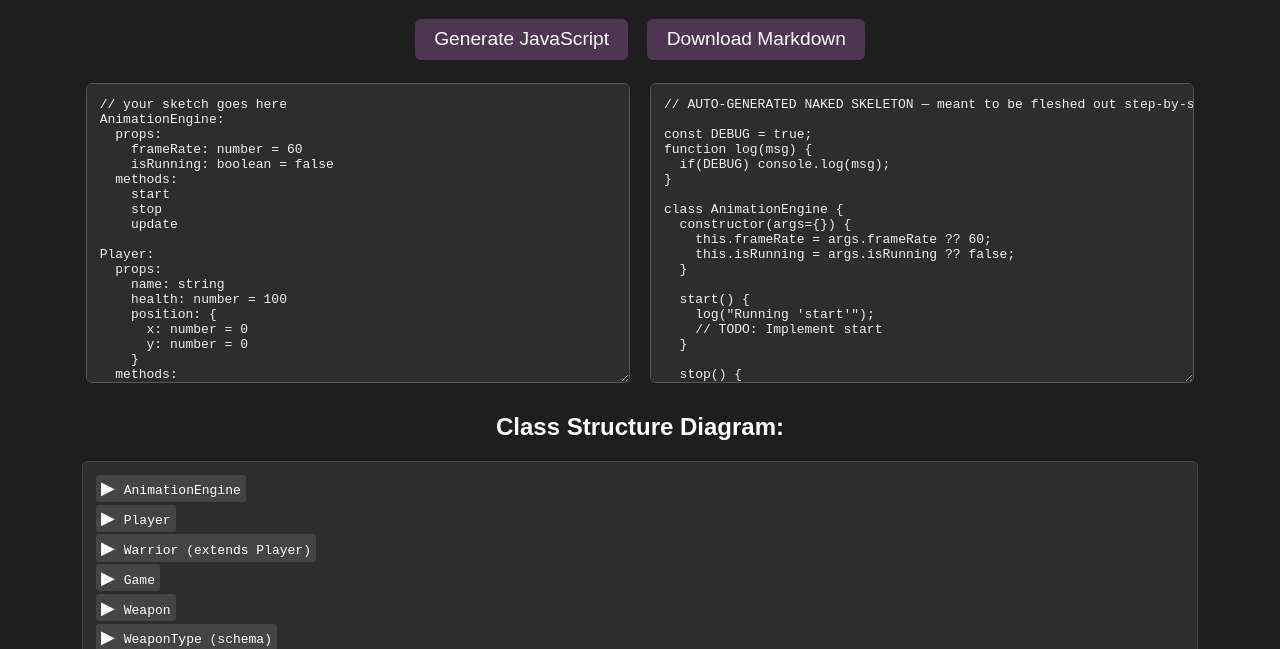
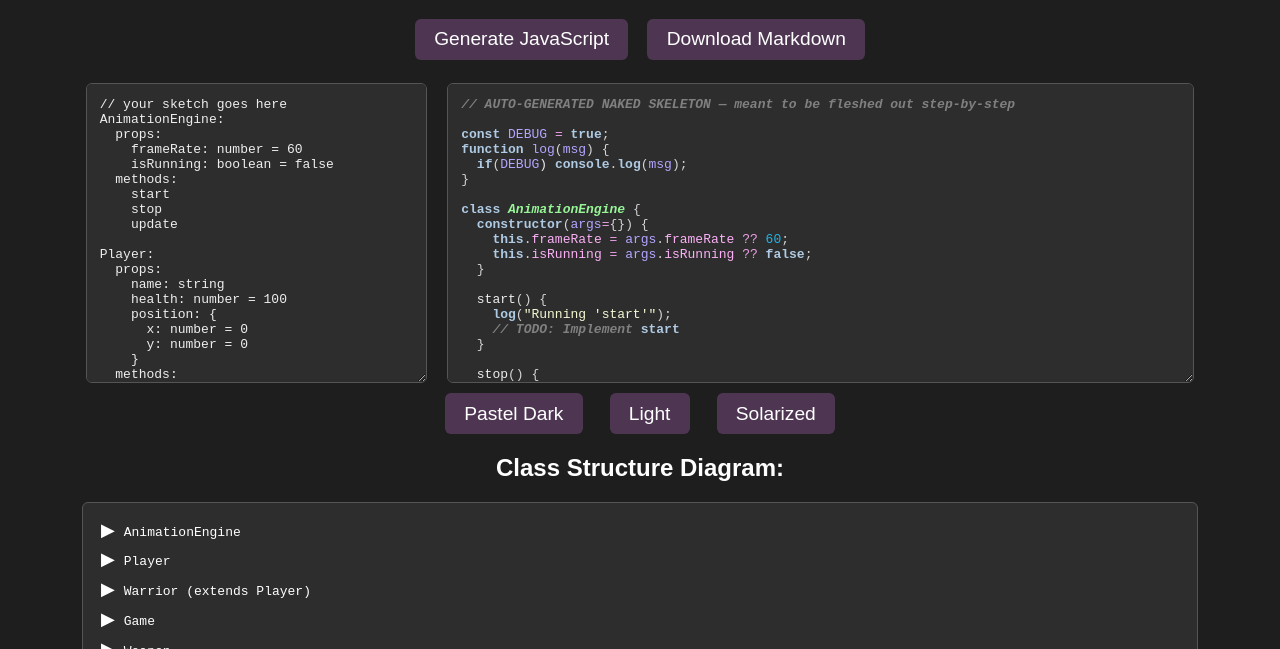
Before and after one commit to BarbWire-1/SketchJS, a plain HTML site: page index.html in a window 1280 px wide. Both pictures are taken after a click on the button "Generate JavaScript". Shown: the part 100-749 px from the top of the page. Drawn offline with Linux system fonts and the light colour scheme.

Commit message:
playing with themes and highlighting

```diff
--- a/index.html
+++ b/index.html
@@ -26,12 +26,14 @@
 	</script>
 </head>
 
-<body>
+<body class="theme-pastel-dark">
 	<h1>SketchJS</h1>
 
 	<div class="button-group">
 		<button onclick="generateJS()">Generate JavaScript</button>
 		<button onclick="downloadMarkdown()">Download Markdown</button>
+
+
 	</div>
 
 	<section id="codeWrapper">
@@ -96,8 +98,17 @@ Weapon:
 	</textarea>
 
 		<!-- Use <pre><code> for Prism -->
-		<pre id="output">// JavaScript output will appear here</pre>
+		<pre  id="output">// JavaScript output will appear here</pre>
 	</section>
+<div class="button-group-2">
+	<button data-theme="theme-pastel-dark">Pastel Dark</button>
+	<button data-theme="theme-light">Light</button>
+	<button data-theme="theme-solarized">Solarized</button>
+</div>
+
+
+
+
 
 	<h2>Class Structure Diagram:</h2>
 	<div class="container" id="structureDiagram" ></div>
--- a/src/main.js
+++ b/src/main.js
@@ -15,3 +15,18 @@ document.getElementById("dslInput").addEventListener("keydown", function (e) {
 		textarea.selectionStart = textarea.selectionEnd = start + 1;
 	}
 });
+/*
+const themeSelector = document.getElementById("themeSwitcher");
+const wrapper = document.getElementById("output");
+
+themeSelector.addEventListener("change", function () {
+	wrapper.className = this.value;
+});
+*/
+
+document.querySelectorAll('.button-group-2 button').forEach(button => {
+	button.addEventListener('click', () => {
+		const theme = button.getAttribute('data-theme'); // get theme from button attr
+		document.body.className = theme; // replace entire class list with theme class
+	});
+});
--- a/src/style.css
+++ b/src/style.css
@@ -1,17 +1,91 @@
+/* Define variables per theme on body */
+body.theme-pastel-dark {
+  --bg: #1e1e1e;
+  --text: #eee;
+  --surface: #2d2d2d;
+  --border: #555;
+  --accent: #4e3653;
+  --accent-hover: #d910c2;
+  --heading: #fff;
+
+  --kw: #afcae3;
+  --kw-weight: 600;
+  --op: #eda0e6;
+  --punct: #D4D4D4;
+  --id: #b3a6ff;
+  --prop: #fcb0f6;
+  --lit: #f7f9d3;
+  --num: #1db5e8;
+  --class: #97f597;
+  --class-style: italic;
+  --comment: gray;
+  --comment-style: italic;
+}
+
+body.theme-light {
+  --bg: #ffffff;
+  --text: #24292e;
+  --btn-text: white;
+  --surface: #f6f8fa;
+  --border: #d0d7de;
+  --accent: #005cc5;
+  --accent-hover: #22863a;
+  --heading: #24292e;
+
+  --kw: #005cc5;
+  --kw-weight: 600;
+  --op: #d73a49;
+  --punct: #24292e;
+  --id: #7e43eb;
+  --prop: #e36209;
+  --lit: #032f62;
+  --num: #c50097;
+  --class: #17a639;
+  --class-style: italic;
+  --comment: #6a737d;
+  --comment-style: italic;
+}
+
+body.theme-solarized {
+  --bg: #002b36;
+  --text: #93a1a1;
+  --surface: #073642;
+  --border: #586e75;
+  --accent: #268bd2;
+  --accent-hover: #859900;
+  --heading: #93a1a1;
+
+  --kw: #268bd2;
+  --kw-weight: 600;
+  --op: #d33682;
+  --punct: #839496;
+  --id: #b58900;
+  --prop: #cb4b16;
+  --lit: #2aa198;
+  --num: #6c71c4;
+  --class: #859900;
+  --class-style: italic;
+  --comment: #586e75;
+  --comment-style: italic;
+}
+
+/* Now your original selectors but with variables */
+
 body {
   font-family: monospace;
-	background: #1e1e1e;
-	color: #eee;
+  background: var(--bg);
+  color: var(--text);
   margin: 2em auto;
   padding: 1em;
   display: flex;
   flex-direction: column;
   align-items: center;
+  transition: background 0.3s ease, color 0.3s ease;
 }
 
 h1, h2 {
   font-family: sans-serif;
-	color: #fff;
+  color: var(--heading);
 }
 
 #codeWrapper {
@@ -23,7 +97,6 @@ h1, h2 {
 textarea,
 pre {
   position: relative;
-	width: 100%;
   box-sizing: border-box;
   font-family: monospace;
   font-size: 1em;
@@ -32,20 +105,24 @@ pre {
   margin: 10px;
   resize: vertical;
   tab-size: 2;
-	background: #2d2d2d;
-	color: #eee;
-	border: 1px solid #555;
+  background: var(--surface);
+  color: var(--text);
+  border: 1px solid var(--border);
   border-radius: 6px;
   padding: 1em;
   height: 300px;
-
   overflow-y: auto;
-
+  width: 45%;
+  transition: background 0.3s ease, color 0.3s ease, border 0.3s ease;
 }
 
+pre {
+  width: 100%;
+}
 
 textarea[readonly] {
   pointer-events: none;
+  width: 55%;
 }
 
 pre[class*="language-"],
@@ -54,21 +131,21 @@ code[class*="language-"] {
   font-size: 13px !important;
 }
 
-
-
 button {
   font-size: 1.2em;
   padding: 0.5em 1em;
   cursor: pointer;
-	background-color: #4e3653;
-	color: white;
+  background-color: var(--accent);
+  color: var(--bg);
   border: none;
   border-radius: 6px;
   margin: 0 0.5em;
+  transition: background 0.3s ease;
+  color: white
 }
 
 button:hover {
-	background-color: #d910c2;
+  background-color: var(--accent-hover);
 }
 
 .button-group {
@@ -79,14 +156,15 @@ button:hover {
 }
 
 #structureDiagram {
-	background: #2d2d2d;
-	border: 1px solid #444;
+  background: var(--surface);
+  border: 1px solid var(--border);
   padding: 1em;
   font-family: monospace;
   max-height: 400px;
   overflow-y: auto;
   width: calc(90% - 40px);
   border-radius: 6px;
+  color: var(--text);
 }
 
 .collapsible {
@@ -95,9 +173,10 @@ button:hover {
   padding: 0.2em 0.4em;
   display: inline-block;
   border-radius: 3px;
-	background: #444;
+
   margin-bottom: 0.2em;
-	color: #fff;
+  color: var(--heading);
+  transition: background 0.3s ease, color 0.3s ease;
 }
 
 .collapsible::before {
@@ -126,62 +205,58 @@ button:hover {
 }
 
 #mermaidDiagram {
-	width: 100%;
-
+  width: calc(100% - 48px);
   padding: 20px;
-	background: #2d2d2d;
-	border: 1px solid #444;
+  background: var(--surface);
+  border: 1px solid var(--border);
   border-radius: 6px;
   margin-top: 1em;
   overflow-x: auto;
+  color: var(--text);
 }
 
-/*TESTING OWN JS-HIGHLIGHTING*/
+/* Syntax Highlighting */
 
-/*
-.kw {
-	color: #aad2f7;
-	font-weight: 600;
+.kw, .op, .punct, .id, .prop, .lit, .num, .class, .comment {
+  transition: color 0.2s ease, font-style 0.2s ease, font-weight 0.2s ease;
 }
 
+.kw {
+  color: var(--kw);
+  font-weight: var(--kw-weight);
+}
 
 .op {
-	color: #eda0e6;
+  color: var(--op);
 }
 
-
 .punct {
-	color: #D4D4D4;
+  color: var(--punct);
 }
 
-
 .id {
-	color: #ab9cfe;
+  color: var(--id);
 }
 
-
 .prop {
-	color: #f574dd;
+  color: var(--prop);
 }
 
-
 .lit {
-	color: #f2865b;
+  color: var(--lit);
 }
 
-
 .num {
-	color: #1db5e8;
+  color: var(--num);
 }
 
-
 .class {
-	color: #4ec94e;
-	font-style: italic;
+  color: var(--class);
+  font-style: var(--class-style);
+  font-weight: bold
 }
 
 .comment {
-	color: gray;
-	font-style: italic;
+  color: var(--comment);
+  font-style: var(--comment-style);
 }
-	*/
--- /dev/null
+++ b/src/style_old.css
@@ -0,0 +1,291 @@
+body {
+	font-family: monospace;
+	background: #1e1e1e;
+	color: #eee;
+	margin: 2em auto;
+	padding: 1em;
+	display: flex;
+	flex-direction: column;
+	align-items: center;
+}
+
+h1, h2 {
+	font-family: sans-serif;
+	color: #fff;
+}
+
+#codeWrapper {
+	display: flex;
+	flex-direction: row;
+	width: 90%;
+}
+
+textarea,
+pre {
+	position: relative;
+
+	box-sizing: border-box;
+	font-family: monospace;
+	font-size: 1em;
+	margin-bottom: 1em;
+	white-space: pre;
+	margin: 10px;
+	resize: vertical;
+	tab-size: 2;
+	background: #2d2d2d;
+	color: #eee;
+	border: 1px solid #555;
+	border-radius: 6px;
+	padding: 1em;
+	height: 300px;
+
+	overflow-y: auto;
+	width: 45%
+}
+
+pre {
+	width: 100%;
+}
+
+textarea[readonly] {
+	pointer-events: none;
+	width: 55%
+}
+
+pre[class*="language-"],
+code[class*="language-"] {
+	font-family: 'Fira Code', monospace !important;
+	font-size: 13px !important;
+}
+
+
+
+button {
+	font-size: 1.2em;
+	padding: 0.5em 1em;
+	cursor: pointer;
+	background-color: #4e3653;
+	color: white;
+	border: none;
+	border-radius: 6px;
+	margin: 0 0.5em;
+}
+
+button:hover {
+	background-color: #d910c2;
+}
+
+.button-group {
+	display: flex;
+	justify-content: center;
+	flex-wrap: wrap;
+	margin-bottom: 1em;
+}
+
+#structureDiagram {
+	background: #2d2d2d;
+	border: 1px solid #444;
+	padding: 1em;
+	font-family: monospace;
+	max-height: 400px;
+	overflow-y: auto;
+	width: calc(90% - 40px);
+	border-radius: 6px;
+}
+
+.collapsible {
+	cursor: pointer;
+	user-select: none;
+	padding: 0.2em 0.4em;
+	display: inline-block;
+	border-radius: 3px;
+	background: #444;
+	margin-bottom: 0.2em;
+	color: #fff;
+}
+
+.collapsible::before {
+	content: "▶\2002";
+	display: inline-block;
+	transform-origin: center;
+	transition: transform 0.3s ease;
+	font-size: 18px;
+}
+
+.collapsible.active::before {
+	transform: rotate(90deg);
+}
+
+.content {
+	margin-left: 1.2em;
+	display: none;
+}
+
+.content.active {
+	display: block;
+}
+
+.container {
+	width: 90%;
+}
+
+#mermaidDiagram {
+	width: 100%;
+
+	padding: 20px;
+	background: #2d2d2d;
+	border: 1px solid #444;
+	border-radius: 6px;
+	margin-top: 1em;
+	overflow-x: auto;
+}
+
+/*TESTING OWN JS-HIGHLIGHTING*/
+/* === Backgrounds and Wrapper === */
+#output {
+	padding: 1rem;
+	border-radius: 0.5rem;
+	font-family: monospace;
+	overflow-x: auto;
+	transition: background 0.3s ease, color 0.3s ease;
+}
+
+.theme-pastel-dark {
+	background: #1e1e2e;
+	color: #D4D4D4;
+}
+
+.theme-light {
+	background: #ffffff;
+	color: #24292e;
+}
+
+.theme-solarized {
+	background: #002b36;
+	color: #93a1a1;
+}
+
+/* === Token transitions === */
+.kw, .op, .punct, .id, .prop, .lit, .num, .class, .comment {
+	transition: color 0.2s ease, font-style 0.2s ease, font-weight 0.2s ease;
+}
+
+/* === Pastel Dark === */
+.theme-pastel-dark .kw {
+	color: #afcae3;
+	font-weight: 600;
+}
+
+.theme-pastel-dark .op {
+	color: #eda0e6;
+}
+
+.theme-pastel-dark .punct {
+	color: #D4D4D4;
+}
+
+.theme-pastel-dark .id {
+	color: #b3a6ff;
+}
+
+.theme-pastel-dark .prop {
+	color: #fcb0f6;
+}
+
+.theme-pastel-dark .lit {
+	color: #f7f9d3;
+}
+
+.theme-pastel-dark .num {
+	color: #1db5e8;
+}
+
+.theme-pastel-dark .class {
+	color: #97f597;
+	font-style: italic;
+}
+
+.theme-pastel-dark .comment {
+	color: gray;
+	font-style: italic;
+}
+
+/* === Light Theme === */
+.theme-light .kw {
+	color: #005cc5;
+	font-weight: 600;
+}
+
+.theme-light .op {
+	color: #d73a49;
+}
+
+.theme-light .punct {
+	color: #24292e;
+}
+
+.theme-light .id {
+	color: #6f42c1;
+}
+
+.theme-light .prop {
+	color: #e36209;
+}
+
+.theme-light .lit {
+	color: #032f62;
+}
+
+.theme-light .num {
+	color: #005cc5;
+}
+
+.theme-light .class {
+	color: #22863a;
+	font-style: italic;
+}
+
+.theme-light .comment {
+	color: #6a737d;
+	font-style: italic;
+}
+
+/* === Solarized === */
+.theme-solarized .kw {
+	color: #268bd2;
+	font-weight: 600;
+}
+
+.theme-solarized .op {
+	color: #d33682;
+}
+
+.theme-solarized .punct {
+	color: #839496;
+}
+
+.theme-solarized .id {
+	color: #b58900;
+}
+
+.theme-solarized .prop {
+	color: #cb4b16;
+}
+
+.theme-solarized .lit {
+	color: #2aa198;
+}
+
+.theme-solarized .num {
+	color: #6c71c4;
+}
+
+.theme-solarized .class {
+	color: #859900;
+	font-style: italic;
+}
+
+.theme-solarized .comment {
+	color: #586e75;
+	font-style: italic;
+}
```
Also changed, not shown: 1 other file. Lines whose indentation alone changed are shown as unchanged.
